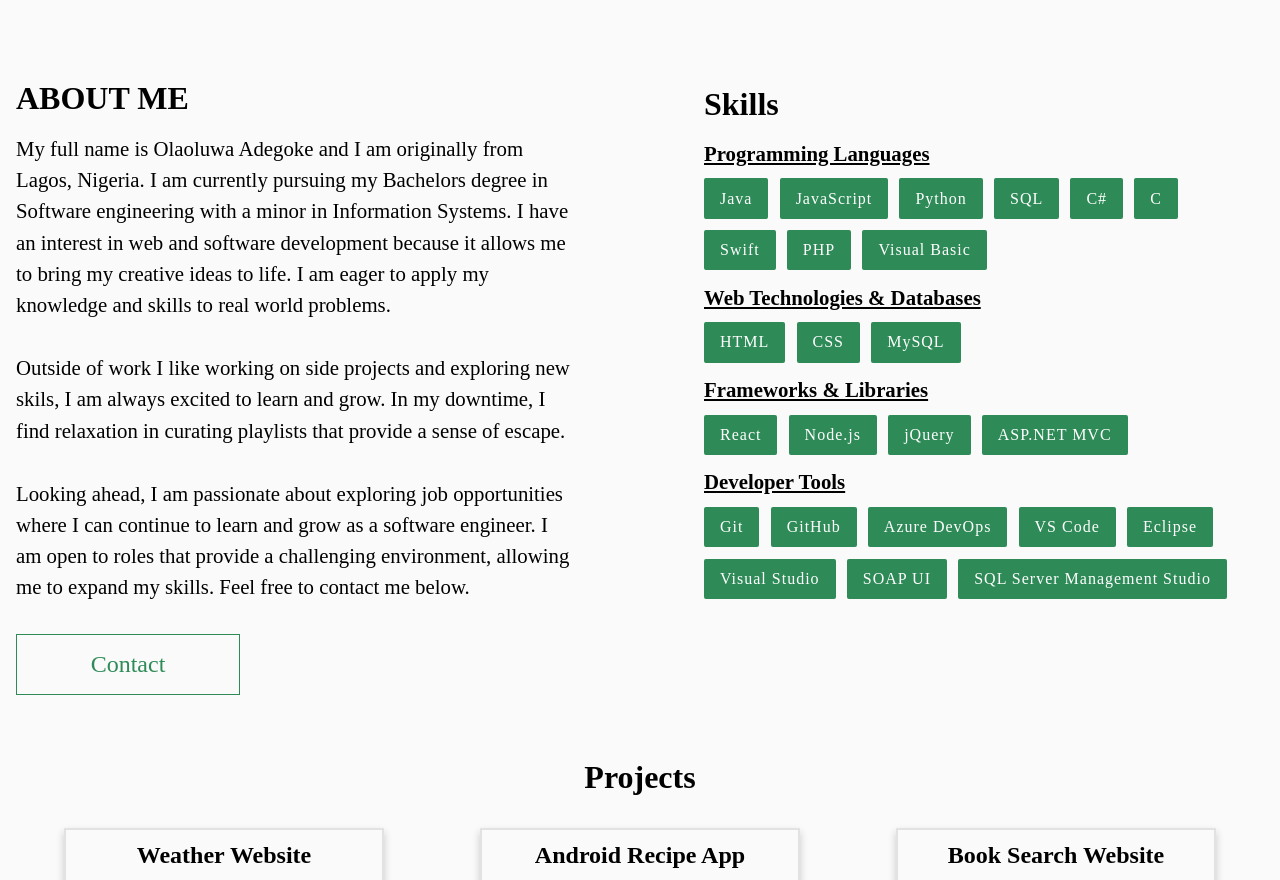
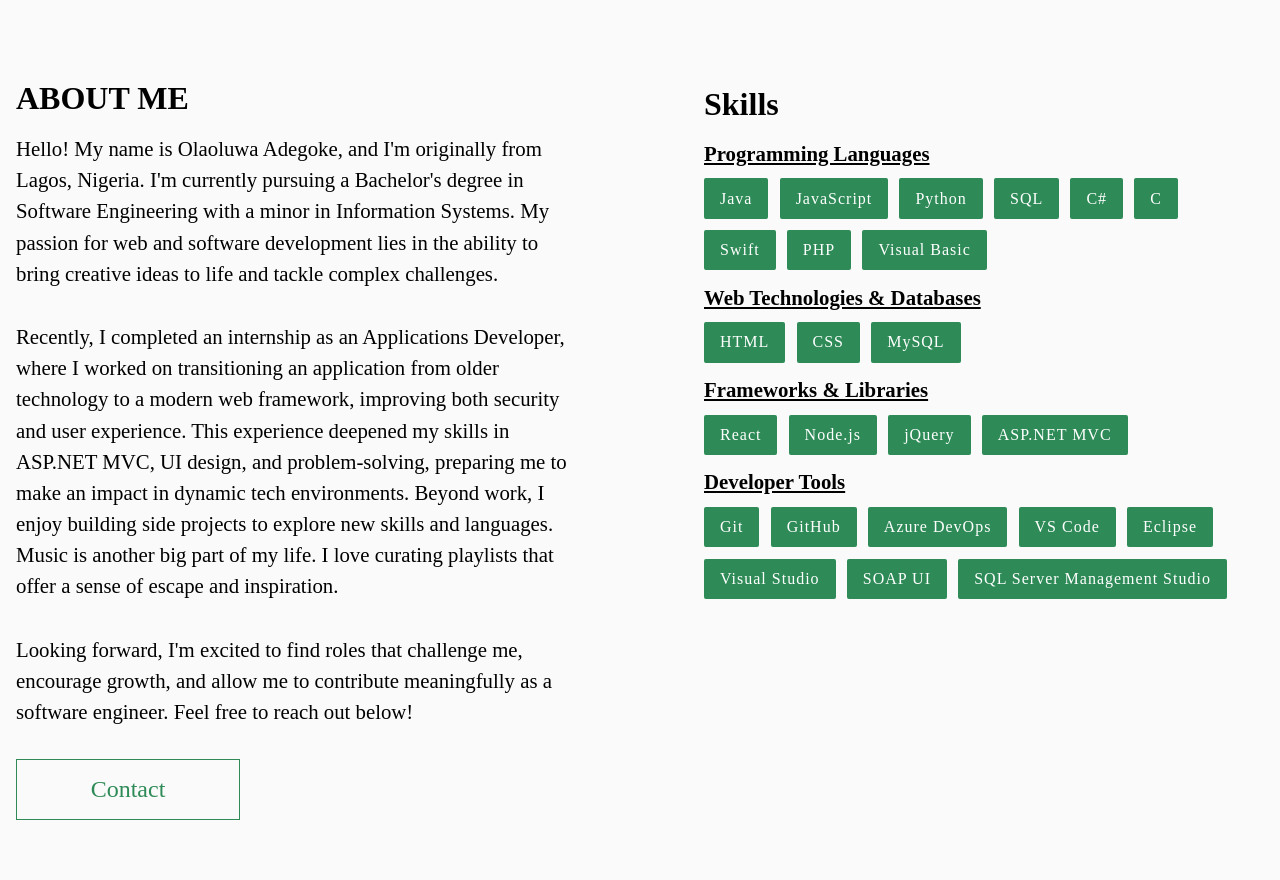
Before and after one commit to oadegokee/PersonalPortfolio, a React (Create React App) app in the folder personal-portfolio/: page / in a window 1280 px wide. Shown: the part 800-1680 px from the top of the page. Built offline with nearby package versions, Linux system fonts and the light colour scheme.

Commit message:
About me update

```diff
--- a/personal-portfolio/src/components/About.js
+++ b/personal-portfolio/src/components/About.js
@@ -14,20 +14,19 @@ const About = () => {
                 <div className='about-me'>
                     <h1>ABOUT ME</h1>
                     <div className='about-me-details'>
-                        <p>My full name is Olaoluwa Adegoke and I am originally from Lagos, Nigeria.
-                            I am currently pursuing my Bachelors degree in Software engineering with a minor
-                            in Information Systems. I have an interest in web and software development because it allows me to bring my creative ideas to life.
-                            I am eager to apply my knowledge and skills to real world problems.
+                        <p>
+                            Hello! My name is Olaoluwa Adegoke, and I'm originally from Lagos, Nigeria.
+                            I'm currently pursuing a Bachelor's degree in Software Engineering with a minor in Information Systems.
+                            My passion for web and software development lies in the ability to bring creative ideas to life and tackle complex challenges.
                         </p>
                         <p>
-                            Outside of work I like working on side projects and exploring new skils, I am always
-                            excited to learn and grow. In my downtime, I find relaxation in curating playlists
-                            that provide a sense of escape.
+                            Recently, I completed an internship as an Applications Developer, where I worked on transitioning an application from older technology to a modern web framework, improving both security and user experience.
+                            This experience deepened my skills in ASP.NET MVC, UI design, and problem-solving, preparing me to make an impact in dynamic tech environments.
+                            Beyond work, I enjoy building side projects to explore new skills and languages. Music is another big part of my life. I love curating playlists that offer a sense of escape and inspiration.
+
                         </p>
                         <p>
-                            Looking ahead, I am passionate about exploring job opportunities where I can continue
-                            to learn and grow as a software engineer. I am open to roles that provide a challenging
-                            environment, allowing me to expand my skills. Feel free to contact me below.
+                            Looking forward, I'm excited to find roles that challenge me, encourage growth, and allow me to contribute meaningfully as a software engineer. Feel free to reach out below!
                         </p>
                     </div>
                     <div className='contact'>
```
